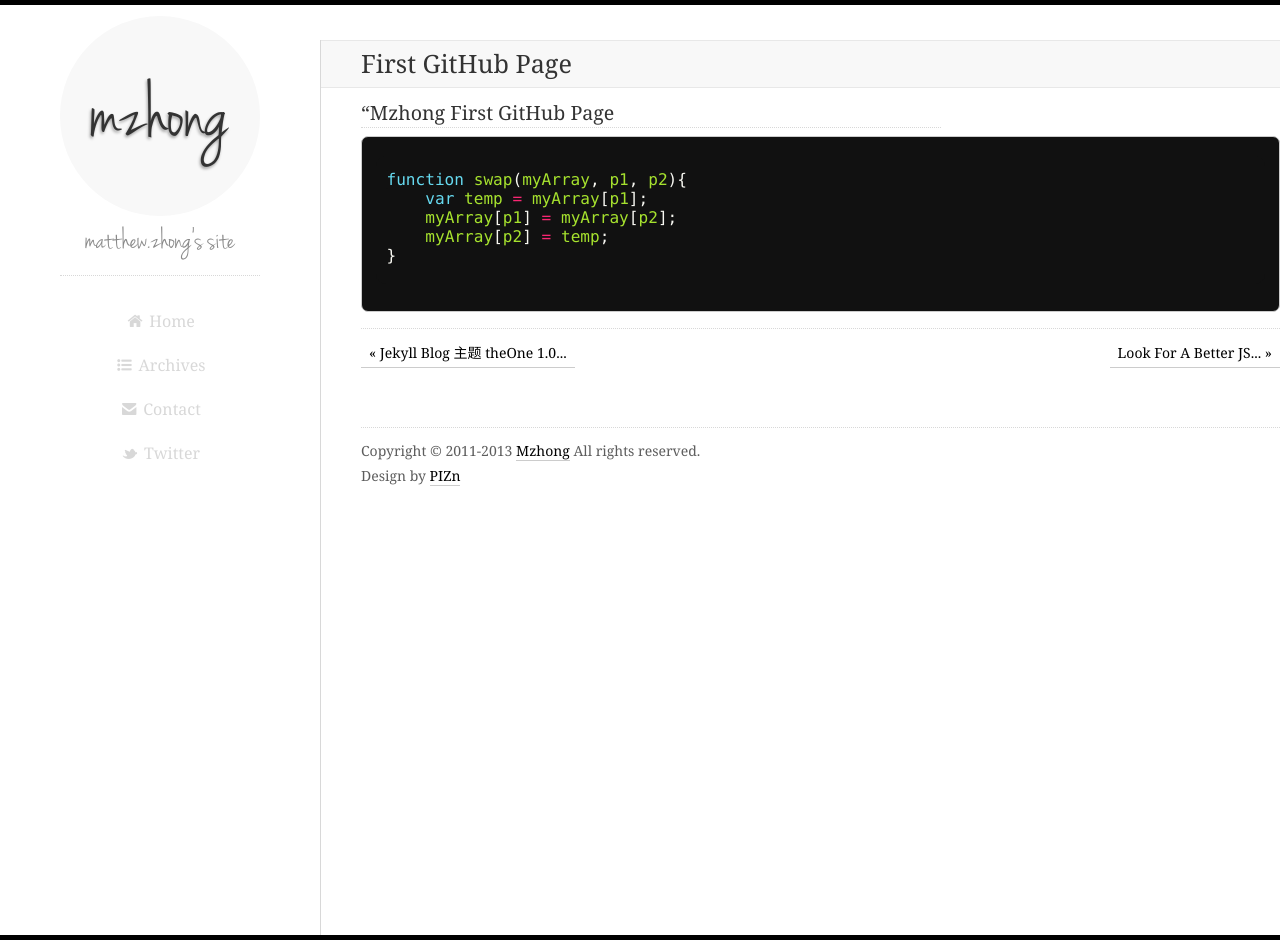
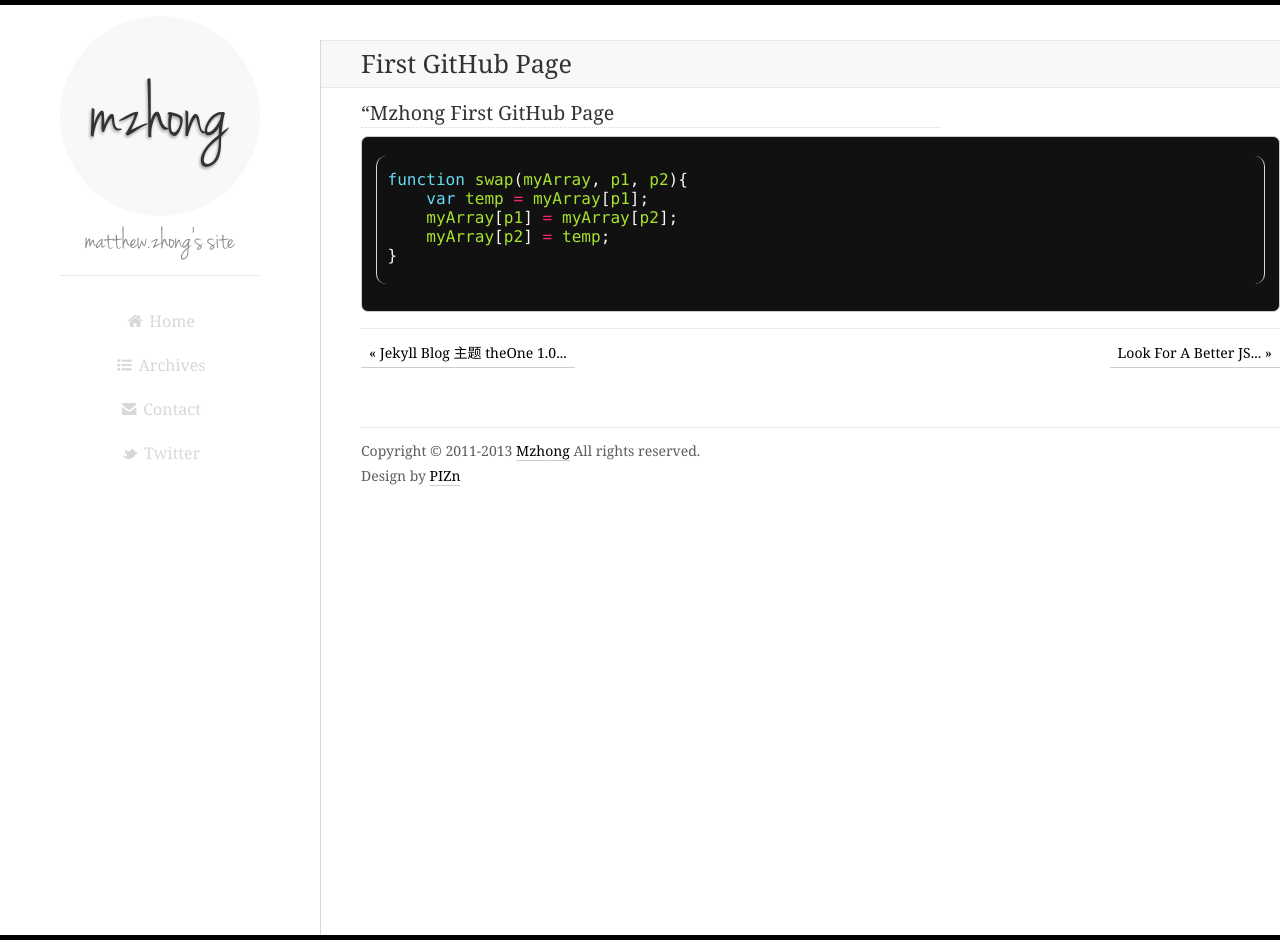
Before and after one commit to flowerszhong/flowerszhong.github.com, a Jekyll site: the page built from _posts/2013-04-02-first-github-pages.md, in a window 1280 px wide and 940 px high. Built offline with Jekyll 4.4.1, drawn with Linux system fonts in a browser that asks for light colours; Markdown is read by kramdown in place of the engine named in the settings; comment, search, counter and statistics services are not loaded.

Commit message:
set pre border style

```diff
--- a/css/style.css
+++ b/css/style.css
@@ -398,8 +398,7 @@ li[class^="icon-"].icon-large:before, li[class*=" icon-"].icon-large:before {
 .post blockquote { padding: 0.5em 1em 0.4em 1em; margin-bottom: 1em;  border-left: .9em solid rgb(238, 238, 238); }
 .post pre {
     background: #f8f8f8;
-    border-top:  1px solid #d8d8d8;
-    border-bottom: 1px solid #d8d8d8;
+    border:  1px solid #d8d8d8;
     border-radius: 10px;
     padding: 1em 0 1em 10px;
 }
```
